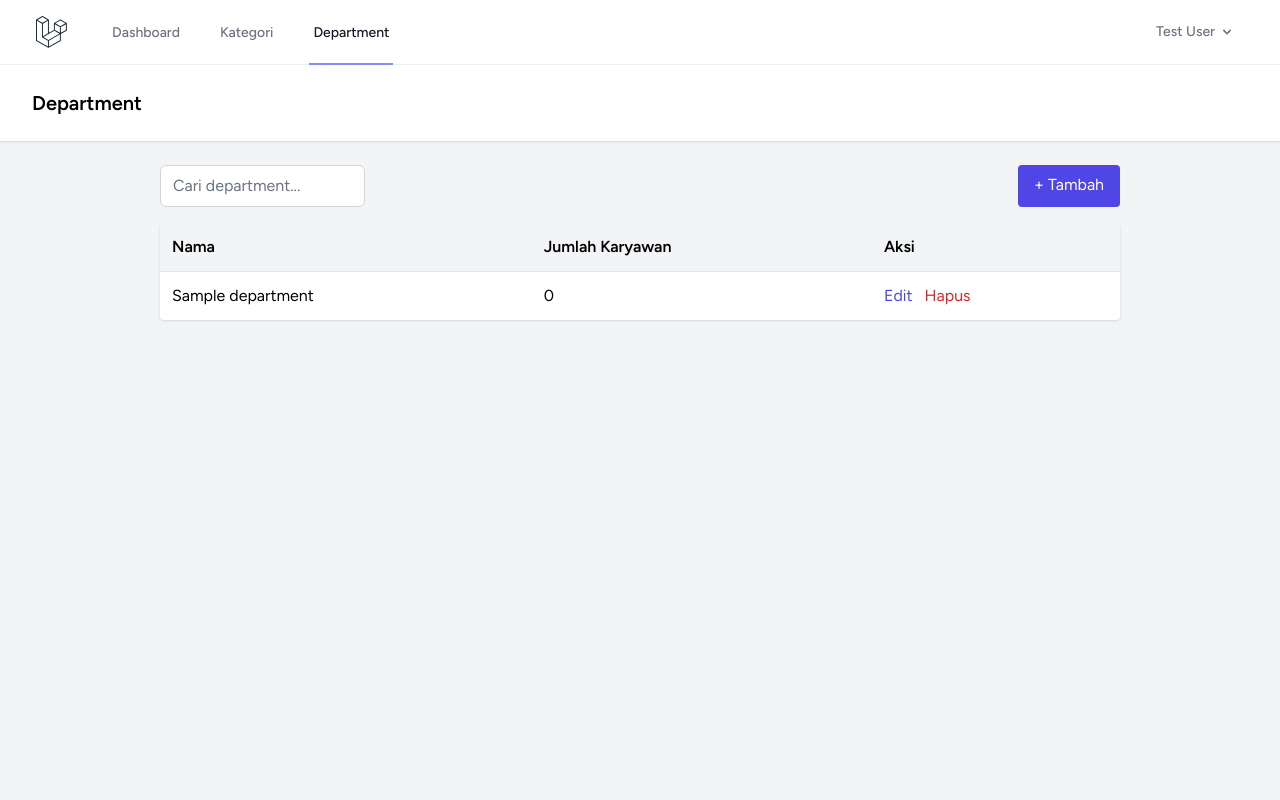
After one commit to ALunnyI/INVENTRA, a Laravel app: page /departments in a window 1280 px wide. The commit adds this page. Run offline with Laravel 12, Linux system fonts and the light colour scheme; a user stored in the database is signed in; data comes from the database, SQL or seed files in the repository; tables that the repository leaves empty hold one stand-in row (values such as "Sample post"); style sheets or scripts are compiled from the project's sources.

Commit message:
crud department

```diff
--- a/app/Http/Controllers/CategoryController.php
+++ b/app/Http/Controllers/CategoryController.php
@@ -47,7 +47,7 @@ class CategoryController extends Controller
 
     public function destroy(Category $category)
     {
-        if ($category->assets()->exists()) {
+        if ($category->assets()->withTrashed()->exists()) {
             return back()->with('error', 'Kategori masih dipakai oleh aset, tidak bisa dihapus.');
         }
 
--- /dev/null
+++ b/app/Http/Controllers/DepartmentController.php
@@ -0,0 +1,59 @@
+<?php
+
+namespace App\Http\Controllers;
+
+use App\Models\Department;
+use App\Http\Requests\DepartmentRequest;
+use Illuminate\Http\Request;
+
+class DepartmentController extends Controller
+{
+    public function index(Request $request)
+    {
+        $departments = Department::withCount('users')
+            ->when($request->search, fn ($q, $s) => $q->where('name', 'like', "%{$s}%"))
+            ->latest()
+            ->paginate(10)
+            ->withQueryString();
+
+        return view('departments.index', compact('departments'));
+    }
+
+    public function create()
+    {
+        return view('departments.create');
+    }
+
+    public function store(DepartmentRequest $request)
+    {
+        Department::create($request->validated());
+
+        return redirect()->route('departments.index')
+            ->with('success', 'Department berhasil ditambahkan.');
+    }
+
+    public function edit(Department $department)
+    {
+        return view('departments.edit', compact('department'));
+    }
+
+    public function update(DepartmentRequest $request, Department $department)
+    {
+        $department->update($request->validated());
+
+        return redirect()->route('departments.index')
+            ->with('success', 'Department berhasil diperbarui.');
+    }
+
+    public function destroy(Department $department)
+    {
+        if ($department->users()->withTrashed()->exists()) {
+            return back()->with('error', 'Department masih aktif, tidak bisa dihapus.');
+        }
+
+        $department->delete();
+
+        return redirect()->route('departments.index')
+            ->with('success', 'Department berhasil dihapus.');
+    }
+}
--- a/app/Http/Requests/CategoryRequest.php
+++ b/app/Http/Requests/CategoryRequest.php
@@ -9,7 +9,7 @@ class CategoryRequest extends FormRequest
 {
     public function authorize(): bool
     {
-        return true; // <-- harus true, bukan false
+        return true;
     }
 
     public function rules(): array
--- a/app/Models/Department.php
+++ b/app/Models/Department.php
@@ -6,5 +6,7 @@ use Illuminate\Database\Eloquent\Model;
 
 class Department extends Model
 {
-    //
+    protected $fillable = ['name'];
+
+    public function users() { return $this->hasMany(User::class); }
 }
--- /dev/null
+++ b/resources/views/departments/_form.blade.php
@@ -0,0 +1,6 @@
+<div class="mb-4">
+    <label class="block text-sm font-medium mb-1">Nama Department</label>
+    <input type="text" name="name" value="{{ old('name', $department->name ?? '') }}"
+           class="w-full border-gray-300 rounded-md">
+    @error('name') <p class="text-red-600 text-sm mt-1">{{ $message }}</p> @enderror
+</div>
--- /dev/null
+++ b/resources/views/departments/index.blade.php
@@ -0,0 +1,47 @@
+<x-app-layout>
+    <x-slot name="header"><h2 class="font-semibold text-xl">Department</h2></x-slot>
+    <div class="py-6 max-w-5xl mx-auto sm:px-6 lg:px-8">
+
+        @if (session('success'))
+            <div class="mb-4 p-3 bg-green-100 text-green-800 rounded">{{ session('success') }}</div>
+        @endif
+        @if (session('error'))
+            <div class="mb-4 p-3 bg-red-100 text-red-800 rounded">{{ session('error') }}</div>
+        @endif
+
+        <div class="flex justify-between mb-4">
+            <form method="GET">
+                <input type="text" name="search" value="{{ request('search') }}"
+                       placeholder="Cari department..." class="border-gray-300 rounded-md">
+            </form>
+            <a href="{{ route('departments.create') }}"
+               class="px-4 py-2 bg-indigo-600 text-white rounded">+ Tambah</a>
+        </div>
+
+        <table class="w-full bg-white shadow rounded text-left">
+            <thead class="bg-gray-100">
+                <tr><th class="p-3">Nama</th><th class="p-3">Jumlah Karyawan</th><th class="p-3">Aksi</th></tr>
+            </thead>
+            <tbody>
+            @forelse ($departments as $department)
+                <tr class="border-t">
+                    <td class="p-3">{{ $department->name }}</td>
+                    <td class="p-3">{{ $department->users_count }}</td>
+                    <td class="p-3 flex gap-3">
+                        <a href="{{ route('departments.edit', $department) }}" class="text-indigo-600">Edit</a>
+                        <form method="POST" action="{{ route('departments.destroy', $department) }}"
+                              onsubmit="return confirm('Hapus department ini?')">
+                            @csrf @method('DELETE')
+                            <button class="text-red-600">Hapus</button>
+                        </form>
+                    </td>
+                </tr>
+            @empty
+                <tr><td colspan="3" class="p-3 text-center text-gray-500">Belum ada data.</td></tr>
+            @endforelse
+            </tbody>
+        </table>
+
+        <div class="mt-4">{{ $departments->links() }}</div>
+    </div>
+</x-app-layout>
--- a/resources/views/layouts/navigation.blade.php
+++ b/resources/views/layouts/navigation.blade.php
@@ -17,6 +17,9 @@
                     </x-nav-link>
                     <x-nav-link :href="route('categories.index')" :active="request()->routeIs('categories.*')">
                         {{ __('Kategori') }}
+                    </x-nav-link>
+                    <x-nav-link :href="route('departments.index')" :active="request()->routeIs('departments.*')">
+                        {{ __('Department') }}
                     </x-nav-link>
                 </div>
             </div>
@@ -76,6 +79,9 @@
             <x-responsive-nav-link :href="route('categories.index')" :active="request()->routeIs('categories.*')">
                 {{ __('Kategori') }}
             </x-responsive-nav-link>
+            <x-responsive-nav-link :href="route('departments.index')" :active="request()->routeIs('departments.*')">
+                {{ __('Department') }}
+            </x-responsive-nav-link>
         </div>
 
         <!-- Responsive Settings Options -->
--- a/routes/web.php
+++ b/routes/web.php
@@ -1,6 +1,7 @@
 <?php
 
 use App\Http\Controllers\CategoryController;
+use App\Http\Controllers\DepartmentController;
 use App\Http\Controllers\ProfileController;
 use Illuminate\Support\Facades\Route;
 
@@ -18,6 +19,7 @@ Route::middleware('auth')->group(function () {
     Route::delete('/profile', [ProfileController::class, 'destroy'])->name('profile.destroy');
 
     Route::resource('categories', CategoryController::class)->except('show');
+    Route::resource('departments', DepartmentController::class)->except('show');
 });
 
 require __DIR__.'/auth.php';
```
Also changed, not shown: app/Http/Requests/DepartmentRequest.php (added, +32 -0 lines), resources/views/departments/create.blade.php (added, +11 -0 lines), resources/views/departments/edit.blade.php (added, +12 -0 lines).
